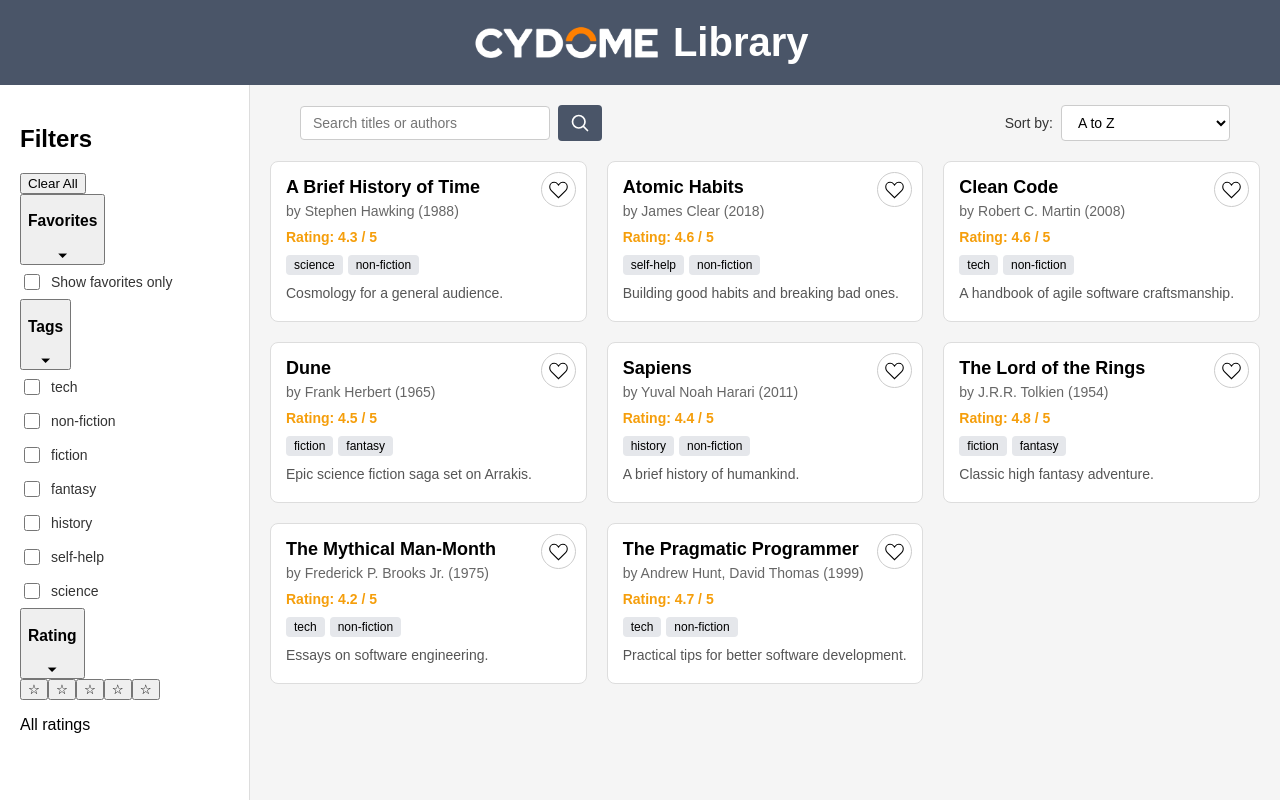
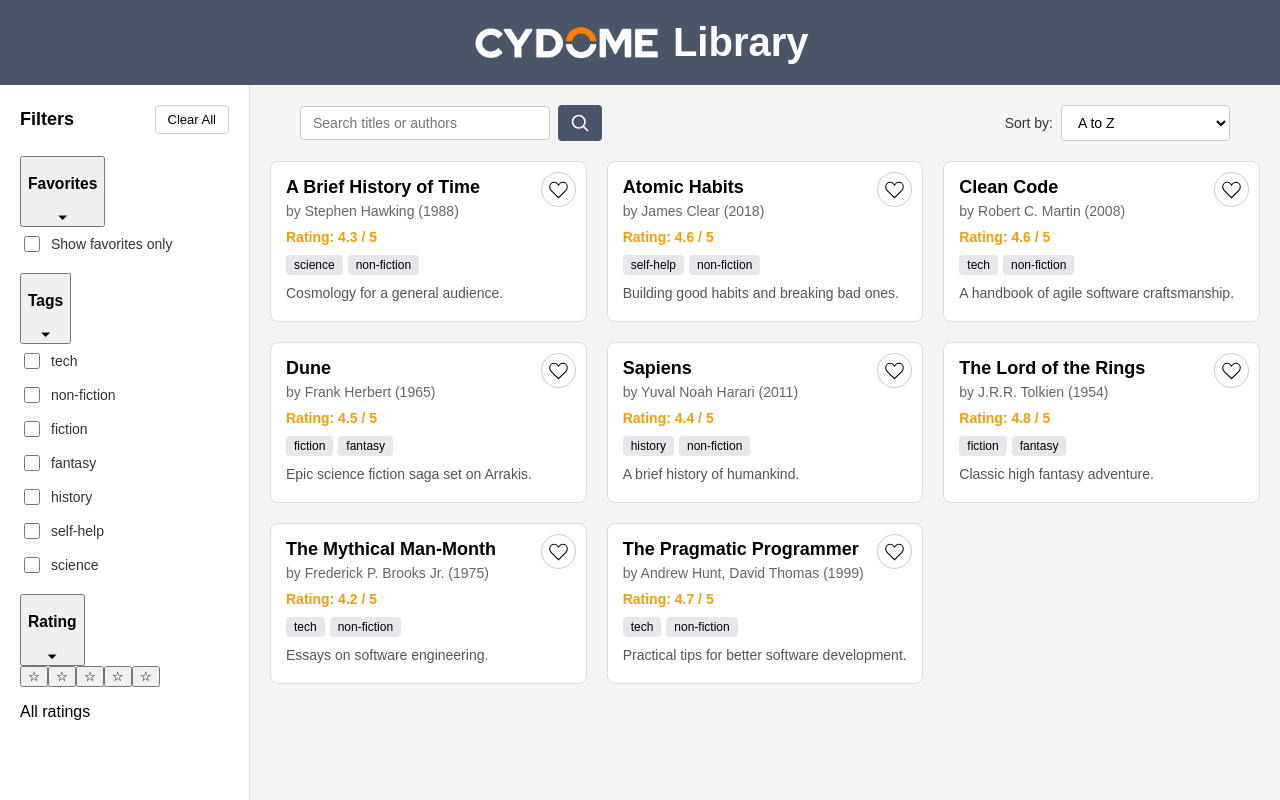
Before and after one commit to reuven-itzhakov/library-explorer, a React (Create React App) app: page / in a window 1280 px wide. Built offline with nearby package versions, Linux system fonts and the light colour scheme.

Commit message:
Add FilterOptions styles; create FilterOptions.css and update FilterOptions.tsx to import styles

```diff
--- a/src/Filters/FilterOptions.tsx
+++ b/src/Filters/FilterOptions.tsx
@@ -4,6 +4,7 @@
 import FilterTabSelection from './FilterTabSelection';
 import FilterTabStars from './FilterTabStars';
 import { FilterOptionsProps, Tag } from '../types';
+import '../Styles/FilterOptions.css';
 
 function FilterOptions({ filterTabs, availableTags, onFiltersChange }: FilterOptionsProps) {
   const [showFavoritesOnly, setShowFavoritesOnly] = useState(false);
--- a/src/Styles/FilterOptions.css
+++ b/src/Styles/FilterOptions.css
@@ -0,0 +1,30 @@
+.filter-options {
+  display: flex;
+  flex-direction: column;
+  gap: 12px;
+}
+
+.filter-header {
+  display: flex;
+  justify-content: space-between;
+  align-items: center;
+  margin-bottom: 10px;
+}
+
+.filter-header h2 {
+  font-size: 18px;
+  margin: 0;
+}
+
+.clear-button {
+  background: white;
+  border: 1px solid #ccc;
+  padding: 6px 12px;
+  border-radius: 4px;
+  font-size: 13px;
+  cursor: pointer;
+}
+
+.clear-button:hover {
+  background: #f5f5f5;
+}
```
